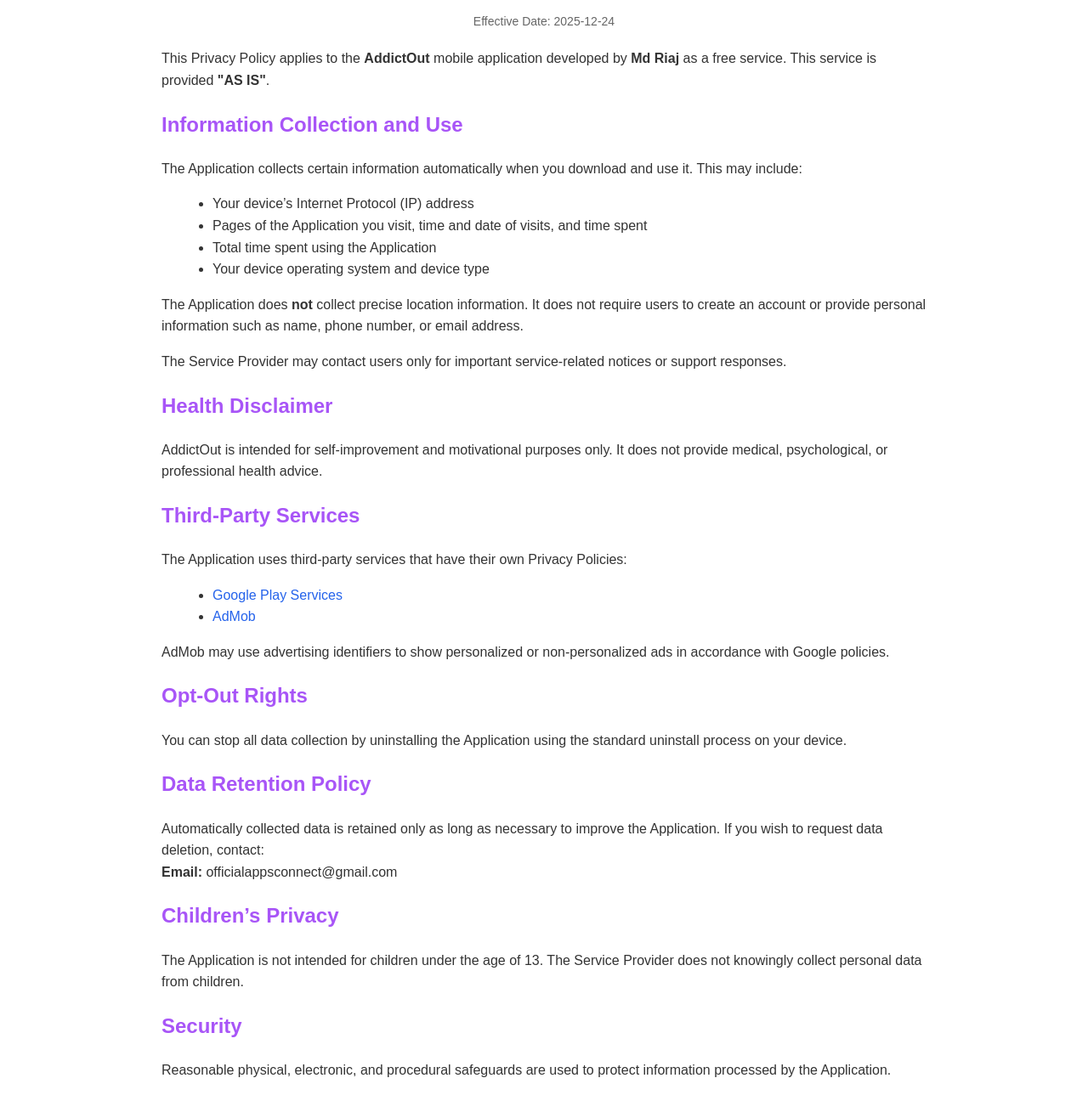
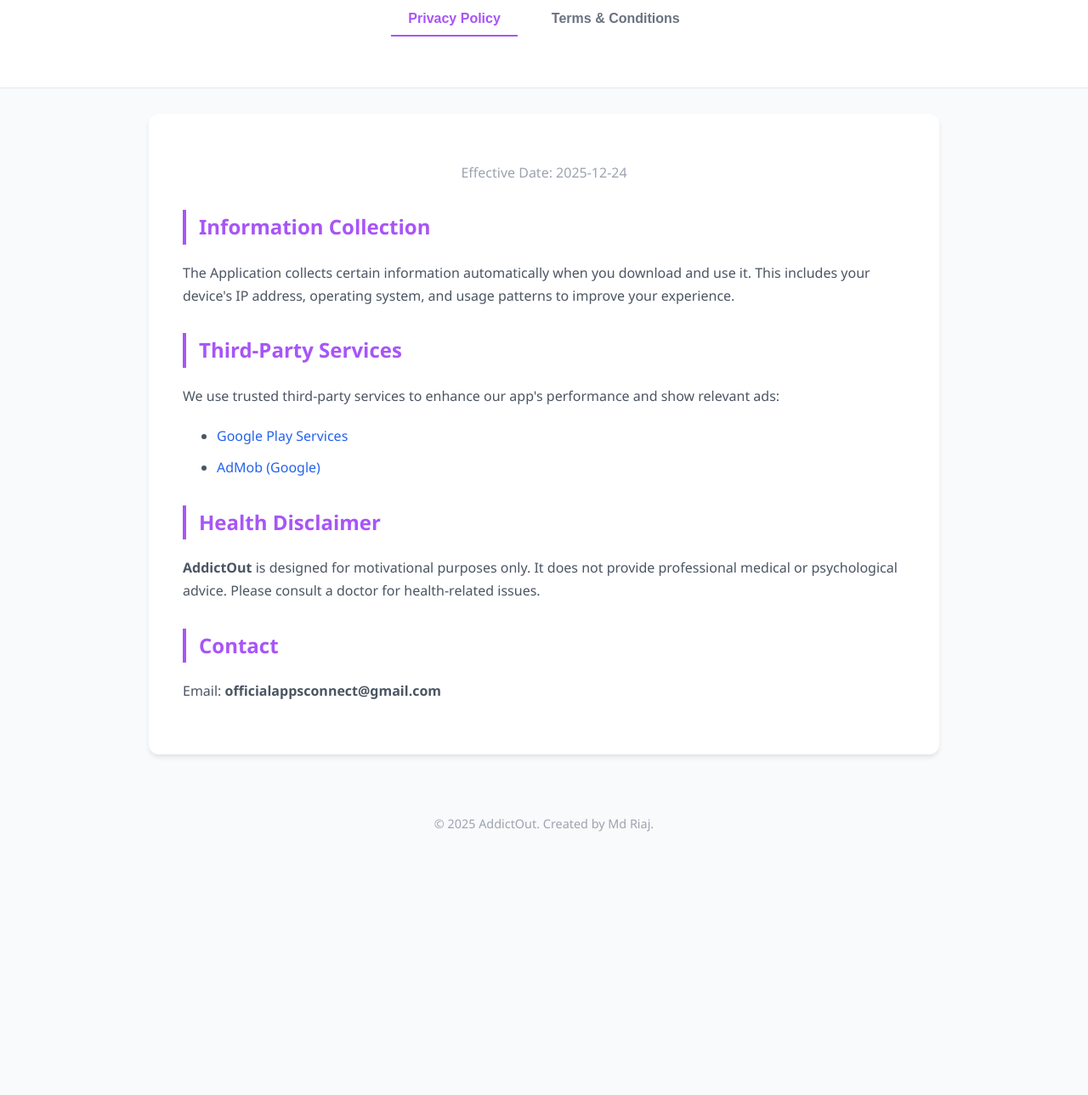
Before and after one commit to tezviaapp/AddictOut, a plain HTML site: page index.html in a window 1280 px wide. Shown: the part 125-1414 px from the top of the page at 85% size. After the commit the page ends 1147 px from the top, so only its background shows below. Drawn offline with Linux system fonts and the light colour scheme.

Commit message:
index.html

```diff
--- a/index.html
+++ b/index.html
@@ -3,159 +3,180 @@
 <head>
     <meta charset="UTF-8">
     <meta name="viewport" content="width=device-width, initial-scale=1.0">
-    <title>Privacy Policy - AddictOut</title>
+    <title>Legal - AddictOut</title>
     <style>
+        :root {
+            --primary-color: #a855f7;
+            --text-color: #1f2937;
+            --bg-color: #f9fafb;
+            --card-bg: #ffffff;
+            --border-color: #e5e7eb;
+        }
+
         body {
-            font-family: Arial, Helvetica, sans-serif;
-            /* ব্যাকগ্রাউন্ড সাদা করা হয়েছে */
-            background-color: #ffffff;
-            /* সাধারণ টেক্সট কালো করা হয়েছে */
-            color: #333333;
-            line-height: 1.6;
+            font-family: 'Segoe UI', Roboto, Helvetica, Arial, sans-serif;
+            background-color: var(--bg-color);
+            color: var(--text-color);
+            line-height: 1.7;
             margin: 0;
-            padding: 20px;
+            padding: 0;
         }
-        .container {
-            max-width: 900px;
-            margin: auto;
-            /* কন্টেইনারের ব্যাকগ্রাউন্ডও সাদা রাখা হয়েছে */
-            background: #ffffff;
-            padding: 25px;
-            border-radius: 10px;
-        }
-        h1, h2 {
-            /* আপনার পছন্দমতো বেগুনি রঙটি রাখা হয়েছে */
-            color: #a855f7;
-        }
-        h1 {
+
+        .header {
+            background: var(--card-bg);
+            border-bottom: 1px solid var(--border-color);
+            padding: 40px 20px;
             text-align: center;
         }
-        ul {
-            margin-left: 20px;
+
+        .header h1 {
+            margin: 0;
+            color: var(--primary-color);
+            font-size: 2.5rem;
         }
+
+        .nav-tabs {
+            display: flex;
+            justify-content: center;
+            gap: 20px;
+            margin: 20px 0;
+        }
+
+        .tab-btn {
+            background: none;
+            border: none;
+            padding: 10px 20px;
+            font-size: 1rem;
+            font-weight: 600;
+            cursor: pointer;
+            color: #6b7280;
+            border-bottom: 2px solid transparent;
+            transition: 0.3s;
+        }
+
+        .tab-btn.active {
+            color: var(--primary-color);
+            border-bottom: 2px solid var(--primary-color);
+        }
+
+        .container {
+            max-width: 850px;
+            margin: 30px auto;
+            background: var(--card-bg);
+            padding: 40px;
+            border-radius: 12px;
+            box-shadow: 0 4px 6px -1px rgba(0, 0, 0, 0.1);
+        }
+
+        .content-section {
+            display: none;
+        }
+
+        .content-section.active {
+            display: block;
+        }
+
+        h2 {
+            color: var(--primary-color);
+            margin-top: 30px;
+            border-left: 4px solid var(--primary-color);
+            padding-left: 15px;
+        }
+
+        p, ul {
+            margin-bottom: 20px;
+            color: #4b5563;
+        }
+
+        li {
+            margin-bottom: 10px;
+        }
+
         a {
             color: #2563eb;
             text-decoration: none;
         }
+
         a:hover {
             text-decoration: underline;
         }
-        .date {
+
+        .footer {
             text-align: center;
-            font-size: 14px;
-            color: #666666;
-            margin-bottom: 20px;
+            padding: 40px;
+            color: #9ca3af;
+            font-size: 0.9rem;
         }
-        .footer {
-            margin-top: 40px;
-            border-top: 1px solid #eee;
-            padding-top: 20px;
-            text-align: center;
-            font-size: 14px;
-            color: #888;
+
+        @media (max-width: 600px) {
+            .container { padding: 20px; margin: 15px; }
+            .header h1 { font-size: 1.8rem; }
         }
     </style>
 </head>
 <body>
 
+<div class="header">
+    <h1>AddictOut</h1>
+    <div class="nav-tabs">
+        <button class="tab-btn active" onclick="showTab('privacy')">Privacy Policy</button>
+        <button class="tab-btn" onclick="showTab('terms')">Terms & Conditions</button>
+    </div>
+</div>
+
 <div class="container">
+    <div id="privacy" class="content-section active">
+        <p style="text-align: center; color: #9ca3af;">Effective Date: 2025-12-24</p>
 
-    <h1>Privacy Policy</h1>
-    <p class="date">Effective Date: 2025-12-24</p>
+        <h2>Information Collection</h2>
+        <p>The Application collects certain information automatically when you download and use it. This includes your device's IP address, operating system, and usage patterns to improve your experience.</p>
 
-    <p>
-        This Privacy Policy applies to the <strong>AddictOut</strong> mobile application
-        developed by <strong>Md Riaj</strong> as a free service.
-        This service is provided <strong>"AS IS"</strong>.
-    </p>
-
-    <h2>Information Collection and Use</h2>
-    <p>
-        The Application collects certain information automatically when you download and use it.
-        This may include:
-    </p>
+        <h2>Third-Party Services</h2>
+        <p>We use trusted third-party services to enhance our app's performance and show relevant ads:</p>
         <ul>
-        <li>Your device’s Internet Protocol (IP) address</li>
-        <li>Pages of the Application you visit, time and date of visits, and time spent</li>
-        <li>Total time spent using the Application</li>
-        <li>Your device operating system and device type</li>
+            <li><a href="https://www.google.com/policies/privacy/">Google Play Services</a></li>
+            <li><a href="https://support.google.com/admob/answer/6128543">AdMob (Google)</a></li>
         </ul>
 
-    <p>
-        The Application does <strong>not</strong> collect precise location information.
-        It does not require users to create an account or provide personal information
-        such as name, phone number, or email address.
-    </p>
+        <h2>Health Disclaimer</h2>
+        <p><strong>AddictOut</strong> is designed for motivational purposes only. It does not provide professional medical or psychological advice. Please consult a doctor for health-related issues.</p>
 
-    <p>
-        The Service Provider may contact users only for important service-related notices
-        or support responses.
-    </p>
+        <h2>Contact</h2>
+        <p>Email: <strong>officialappsconnect@gmail.com</strong></p>
+    </div>
 
-    <h2>Health Disclaimer</h2>
-    <p>
-        AddictOut is intended for self-improvement and motivational purposes only.
-        It does not provide medical, psychological, or professional health advice.
-    </p>
+    <div id="terms" class="content-section">
+        <p style="text-align: center; color: #9ca3af;">Last Updated: 2025-12-24</p>
 
-    <h2>Third-Party Services</h2>
-    <p>
-        The Application uses third-party services that have their own Privacy Policies:
-    </p>
-    <ul>
-        <li><a href="https://www.google.com/policies/privacy/" target="_blank">Google Play Services</a></li>
-        <li><a href="https://support.google.com/admob/answer/6128543" target="_blank">AdMob</a></li>
-    </ul>
+        <h2>Agreement to Terms</h2>
+        <p>By downloading or using the AddictOut application, you agree to comply with these terms. If you do not agree, please uninstall the application immediately.</p>
 
-    <p>
-        AdMob may use advertising identifiers to show personalized or non-personalized ads
-        in accordance with Google policies.
-    </p>
+        <h2>Use License</h2>
+        <p>We grant you a personal, non-exclusive, non-transferable license to use the App for personal, non-commercial use only.</p>
 
-    <h2>Opt-Out Rights</h2>
-    <p>
-        You can stop all data collection by uninstalling the Application using the
-        standard uninstall process on your device.
-    </p>
+        <h2>User Responsibility</h2>
+        <p>Users are responsible for maintaining the confidentiality of their device and any data stored within the app. You agree not to reverse engineer or attempt to extract the source code of the App.</p>
 
-    <h2>Data Retention Policy</h2>
-    <p>
-        Automatically collected data is retained only as long as necessary to improve
-        the Application. If you wish to request data deletion, contact:
-        <br>
-        <strong>Email:</strong> officialappsconnect@gmail.com
-    </p>
-
-    <h2>Children’s Privacy</h2>
-    <p>
-        The Application is not intended for children under the age of 13.
-        The Service Provider does not knowingly collect personal data from children.
-    </p>
-
-    <h2>Security</h2>
-    <p>
-        Reasonable physical, electronic, and procedural safeguards are used to
-        protect information processed by the Application.
-    </p>
-
-    <h2>Changes to This Policy</h2>
-    <p>
-        This Privacy Policy may be updated from time to time.
-        Continued use of the Application means acceptance of any updates.
-    </p>
-
-    <h2>Contact Us</h2>
-    <p>
-        If you have any questions about this Privacy Policy, please contact:
-        <br>
-        <strong>Email:</strong> officialappsconnect@gmail.com
-    </p>
+        <h2>Limitation of Liability</h2>
+        <p>Md Riaj (Developer) shall not be liable for any damages arising out of the use or inability to use the App.</p>
+    </div>
+</div>
 
 <div class="footer">
-        © 2025 AddictOut. All rights reserved.
+    © 2025 AddictOut. Created by Md Riaj.
 </div>
 
-</div>
+<script>
+    function showTab(tabId) {
+        // Remove active class from all buttons and sections
+        document.querySelectorAll('.tab-btn').forEach(btn => btn.classList.remove('active'));
+        document.querySelectorAll('.content-section').forEach(section => section.classList.remove('active'));
+
+        // Add active class to selected button and section
+        event.currentTarget.classList.add('active');
+        document.getElementById(tabId).classList.add('active');
+    }
+</script>
 
 </body>
 </html>
```
Lines whose indentation alone changed are shown as unchanged.
